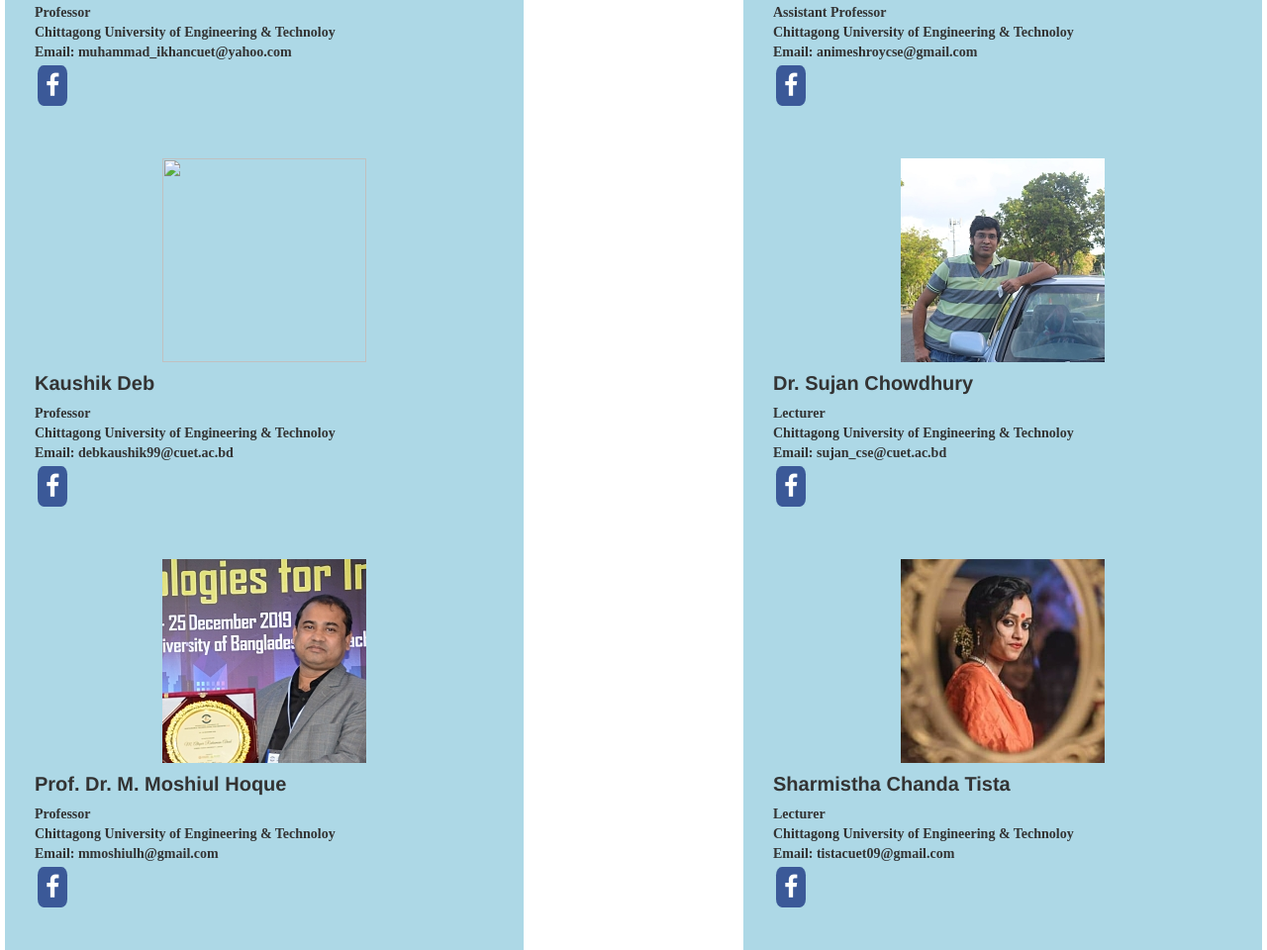
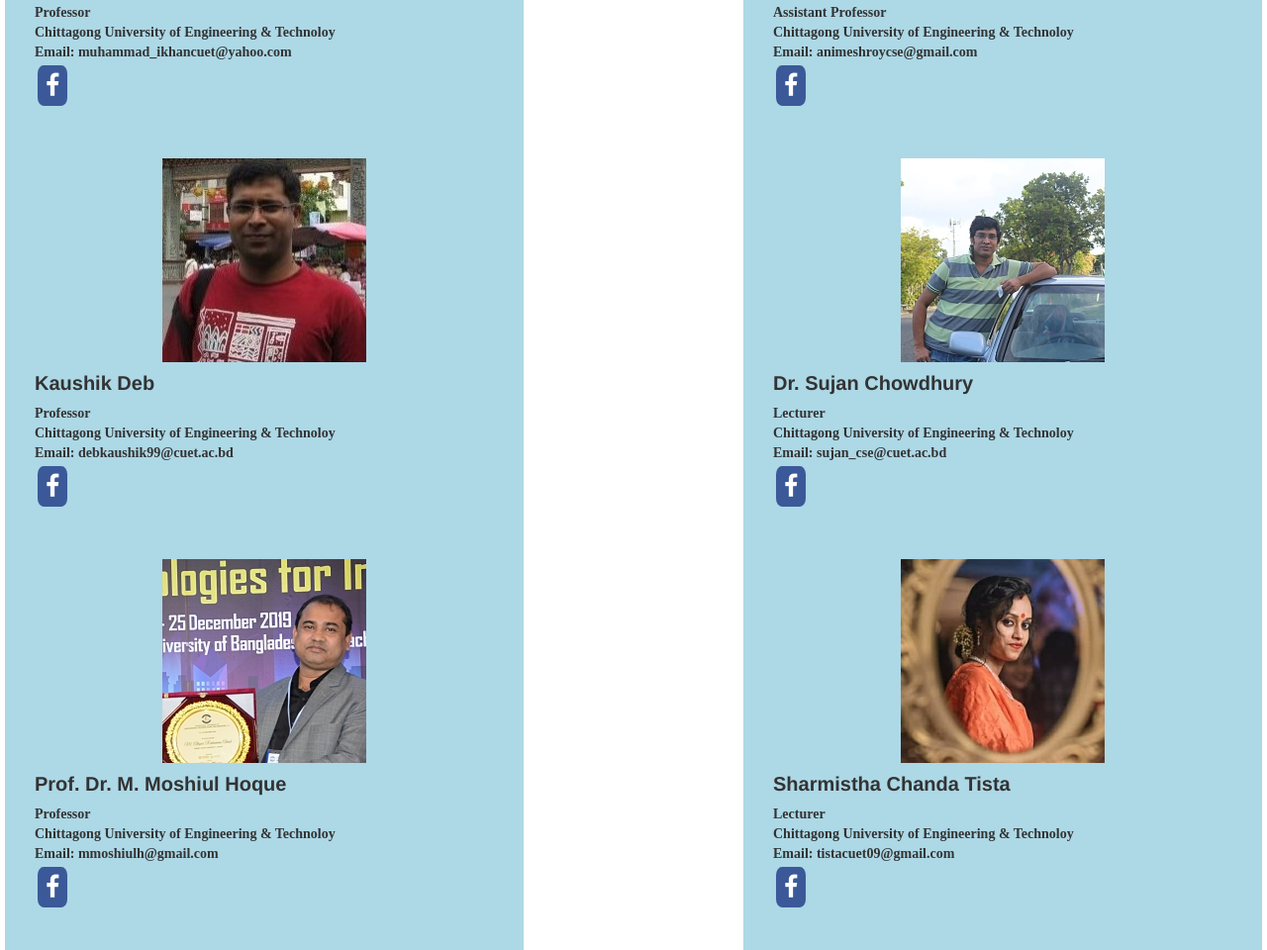
Before and after one commit to Anamikanath/CUET, a plain HTML site: page Cse_teachers/index.html in a window 1280 px wide. Shown: the part 1430-2390 px from the top of the page at 99% size. Drawn offline with Linux system fonts and the light colour scheme; a script that the page names is missing.

Commit message:
Update index.html

```diff
--- a/Cse_teachers/index.html
+++ b/Cse_teachers/index.html
@@ -22,7 +22,7 @@
 <div id="tc">
 <img src="Faculty pic/Ibrahim_opt.jpg" width="206px" height="207px" class="center"><h4 id="name">Prof. Dr. Muhammad Ibrahim Khan</h4><div id="pls">Professor</div><div id="pls">Chittagong University of Engineering & Technoloy</div><div id="pls">Email: muhammad_ikhancuet@yahoo.com</div><a href="t23" class="fa fa-facebook" id="t24"></a></div><br>
 <div id="tc">
-<img src="Faculty pic/kaushik1_opt.jpg" width="206px" height="207px" class="center"><h4 id="name">Kaushik Deb</h4><div id="pls">Professor</div><div id="pls">Chittagong University of Engineering & Technoloy</div><div id="pls">Email: debkaushik99@cuet.ac.bd</div><a href="https://web.facebook.com/debkaushik99" class="fa fa-facebook" id="t34"></a></div><br>
+<img src="Faculty pic/kaushik1.jpg" width="206px" height="207px" class="center"><h4 id="name">Kaushik Deb</h4><div id="pls">Professor</div><div id="pls">Chittagong University of Engineering & Technoloy</div><div id="pls">Email: debkaushik99@cuet.ac.bd</div><a href="https://web.facebook.com/debkaushik99" class="fa fa-facebook" id="t34"></a></div><br>
 <div id="tc">
 <img src="Faculty pic/Moshiul_opt.jpg" width="206px" height="207px" class="center"><h4 id="name">Prof. Dr. M. Moshiul Hoque</h4><div id="pls">Professor</div><div id="pls">Chittagong University of Engineering & Technoloy</div><div id="pls">Email: mmoshiulh@gmail.com</div><a href="https://web.facebook.com/mohammed.m.hoque.92" class="fa fa-facebook" id="t44"></a></div><br>
 <div id="tc">
```
